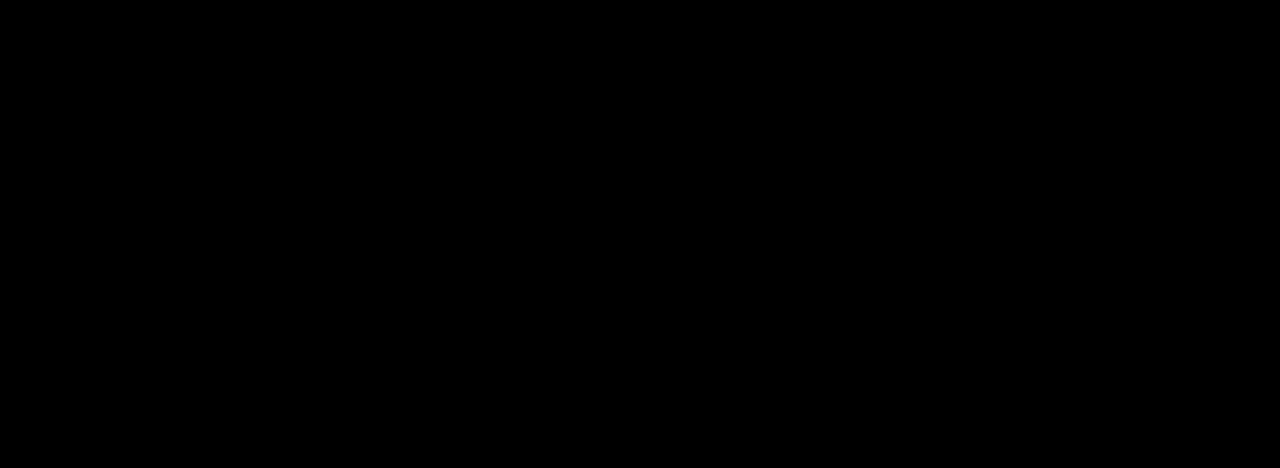
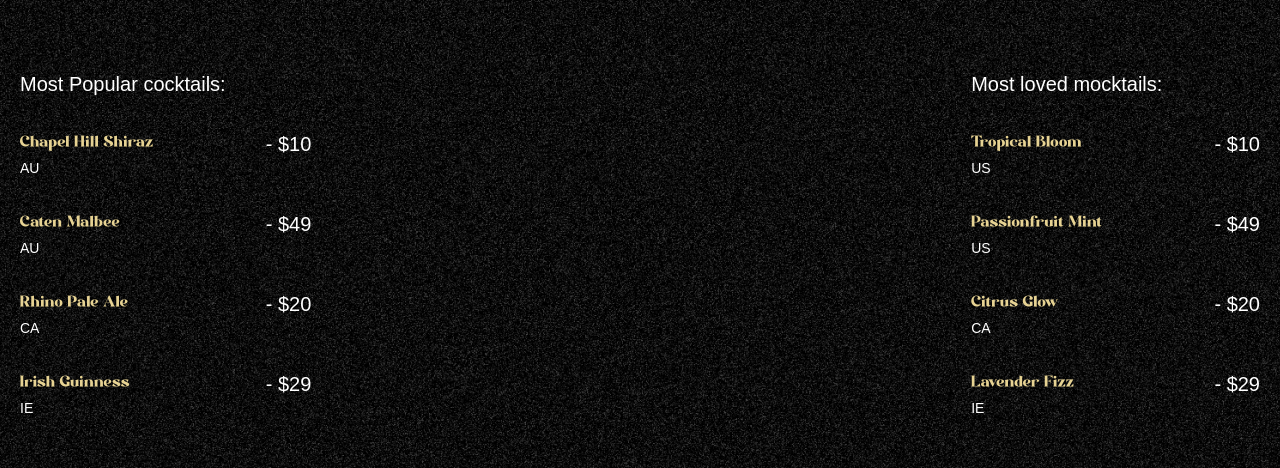
Before and after one commit to danielUgochukwu/gsap_cocktails, a React (Vite) app: page / in a window 1280 px wide. Shown: the part 890-1358 px from the top of the page. Built offline with nearby package versions, Linux system fonts and the light colour scheme; a web font is replaced by a local one.

Commit message:
implement cocktails section

```diff
--- a/src/App.jsx
+++ b/src/App.jsx
@@ -2,6 +2,7 @@
 import { ScrollTrigger, SplitText } from "gsap/all";
 import Navbar from "./components/Navbar.jsx";
 import Hero from "./components/Hero.jsx";
+import Cocktails from "./components/cocktails.jsx";
 
 gsap.registerPlugin(ScrollTrigger, SplitText);
 
@@ -10,6 +11,7 @@
    <main>
        <Navbar/>
        <Hero/>
+       <Cocktails/>
    </main>
   );
 };
--- a/src/components/Hero.jsx
+++ b/src/components/Hero.jsx
@@ -69,7 +69,7 @@
   return (
     <>
       <section id={`hero`} className={`noisy`}>
-        <h1 className={`title`}>COCOTAILS</h1>
+        <h1 className={`title text-7xl md:text-9xl`}>COCOTAILS</h1>
 
         <img
           src={`/images/hero-left-leaf.png`}
--- a/src/components/Navbar.jsx
+++ b/src/components/Navbar.jsx
@@ -29,9 +29,9 @@
                 </a>
 
                 <ul>
-                    {navLinks.map((link) => (
-                        <li key={link.id}>
-                           <a href={`#${link.id}`}>{link.title}</a>
+                    {navLinks.map(({ id, title }) => (
+                        <li key={id}>
+                           <a href={`#${id}`}>{title}</a>
                         </li>
                     ))}
                 </ul>
--- /dev/null
+++ b/src/components/cocktails.jsx
@@ -0,0 +1,68 @@
+import {cocktailLists, mockTailLists} from "../../constants/index.js";
+import {useGSAP} from "@gsap/react";
+import gsap from "gsap";
+
+const Cocktails = () => {
+    useGSAP(() => {
+        const parallaxTimeline = gsap.timeline({
+            scrollTrigger: {
+                trigger: '#cocktails',
+                start: 'top 30%',
+                end: 'bottom 80%',
+                scrub: true,
+            }
+        })
+
+        parallaxTimeline
+            .from('#c-left-leaf', {
+                x: -100, y: 100
+            })
+
+            .from('#c-right-leaf', {
+                x: 100, y: 100
+            })
+    }, [])
+
+    return (
+        <section id={`cocktails`} className={`noisy`}>
+            <img src={`/images/cocktail-left-leaf.png`} alt={`l-leaf`} id={`c-left-leaf`}/>
+            <img src={`/images/cocktail-right-leaf.png`} alt={`r-leaf`} id={`c-right-leaf`}/>
+
+            <div className={`list`}>
+                <div className={`popular`}>
+                    <h2>Most Popular cocktails:</h2>
+
+                    <ul>
+                        {cocktailLists.map(({ name, details, country, price }) =>(
+                            <li key={name}>
+                                <div className={`md:me-28`}>
+                                    <h3>{name}</h3>
+                                    <p>{country}</p>
+                                </div>
+                                <span>- {price}</span>
+                            </li>
+                        ))}
+                    </ul>
+                </div>
+
+                <div className={`loved`}>
+                    <h2>Most loved mocktails:</h2>
+
+                    <ul>
+                        {mockTailLists.map(({ name, details, country, price }) =>(
+                            <li key={name}>
+                                <div className={`md:me-28`}>
+                                    <h3>{name}</h3>
+                                    <p>{country}</p>
+                                </div>
+                                <span>- {price}</span>
+                            </li>
+                        ))}
+                    </ul>
+                </div>
+            </div>
+
+        </section>
+    )
+}
+export default Cocktails
```
